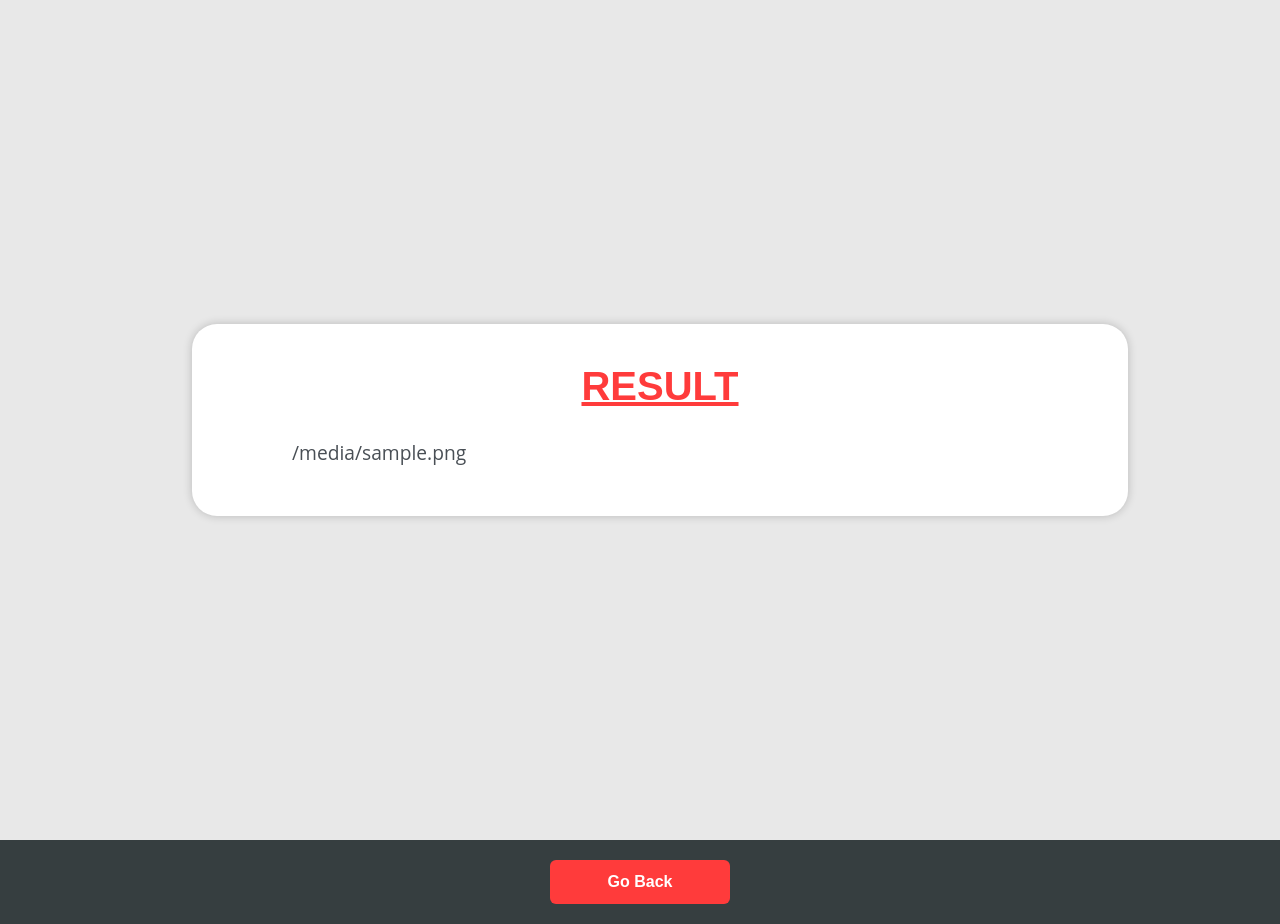
After one commit to Tampa-Prep-Projects/TP-GPT3, a Django app: template ui/templates/result.html in a window 1280 px wide. The commit adds this page. Run offline with Django 3.2, Linux system fonts and the light colour scheme; the template is opened without the code that fills it: most values are stand-ins (such as "Sample title", 1, 10 or a date in 2020); some web fonts are replaced.

Commit message:
Add viewable result!

```diff
--- /dev/null
+++ b/static/css/result.css
@@ -0,0 +1,77 @@
+body {
+    color: #000;
+    padding: 0;
+    margin: 0;
+    width: 100vw;
+    overflow-x: hidden;
+}
+
+h1 {
+    font-size: 2.5rem;
+    font-weight: 700;
+    margin: 20px 0;
+    padding: 0;
+    text-align: center;
+    color: var(--color-primary);
+    text-transform: uppercase;
+    text-decoration: underline;
+    user-select: none;
+}
+
+pre {
+    font-size: 1.2rem;
+    font-weight: 400;
+    margin: 30px 80px;
+    color: var(--color-text);
+    font-family: "Open Sans", sans-serif;
+    white-space: pre-wrap;
+    align-self: center;
+}
+
+.footer {
+    width: 100%;
+    background-color: #363e40;
+    overflow: hidden;
+}
+
+button {
+    background-color: var(--color-primary);
+    border: none;
+    border-radius: 6px;
+    color: #fff;
+    font-size: 1rem;
+    font-weight: 600;
+    cursor: pointer;
+    transition: all 0.2s ease-in-out;
+    padding: 13px;
+    margin: 10px 0;
+    width: 180px;
+    display: block;
+    margin-left: auto;
+    margin-right: auto;
+    margin-top: 20px;
+    margin-bottom: 20px;
+}
+
+button:hover {
+    background-color: #df2e2e;
+    cursor: pointer;
+}
+
+.res {
+    width: 100%;
+    min-height: 100vh;
+    display: flex;
+    flex-direction: column;
+    align-items: center;
+    justify-content: center;
+    padding: 20px;
+}
+
+.result-contents {
+    background-color: #fff;
+    border-radius: 25px;
+    padding: 20px;
+    width: 70%;
+    box-shadow: 0 0 10px rgba(0, 0, 0, 0.2);
+}
--- /dev/null
+++ b/ui/templates/result.html
@@ -0,0 +1,28 @@
+{% extends "base.html" %}
+{% load static %}
+
+{% block stylesheet %}
+    <link rel="stylesheet" href="{% static 'css/result.css' %}">
+{% endblock stylesheet %}
+
+{% block content %}
+    <div class="res">
+        <div class="result-contents">
+            <h1>Result</h1>
+            <pre>{{ file_contents }}</pre>
+        </div>
+    </div>
+
+    <div class="footer">
+        <button id="back" onclick="goBack()">Go Back</button>
+    </div>
+
+    <script type="text/javascript">
+
+        function goBack() {
+            window.history.go(-1);
+            return false;
+        }
+
+    </script>
+{% endblock content %}
--- a/ui/views.py
+++ b/ui/views.py
@@ -1,7 +1,7 @@
-from django.shortcuts import render, redirect
+from django.shortcuts import render, redirect, HttpResponse
 # import handle_submit from form_submit.py
 from .form_submit import handle_submit
-from django.http import JsonResponse
+import time
 
 
 def home(request):
@@ -12,6 +12,6 @@ def home(request):
         print("Got form type", request.content_type)
         # handle the form submission
         api_result = handle_submit(request.FILES)
-        return JsonResponse({"text": "Hello World!"})
+        return render(request, 'result.html', {'file_contents': api_result})
 
     return render(request, 'home.html', {'title': 'Report Card Commenter'})
```
Also changed, not shown: ui/form_submit.py (+8 -14 lines), ui/templates/home.html (+7 -23 lines), db.sqlite3, 1 other file.
